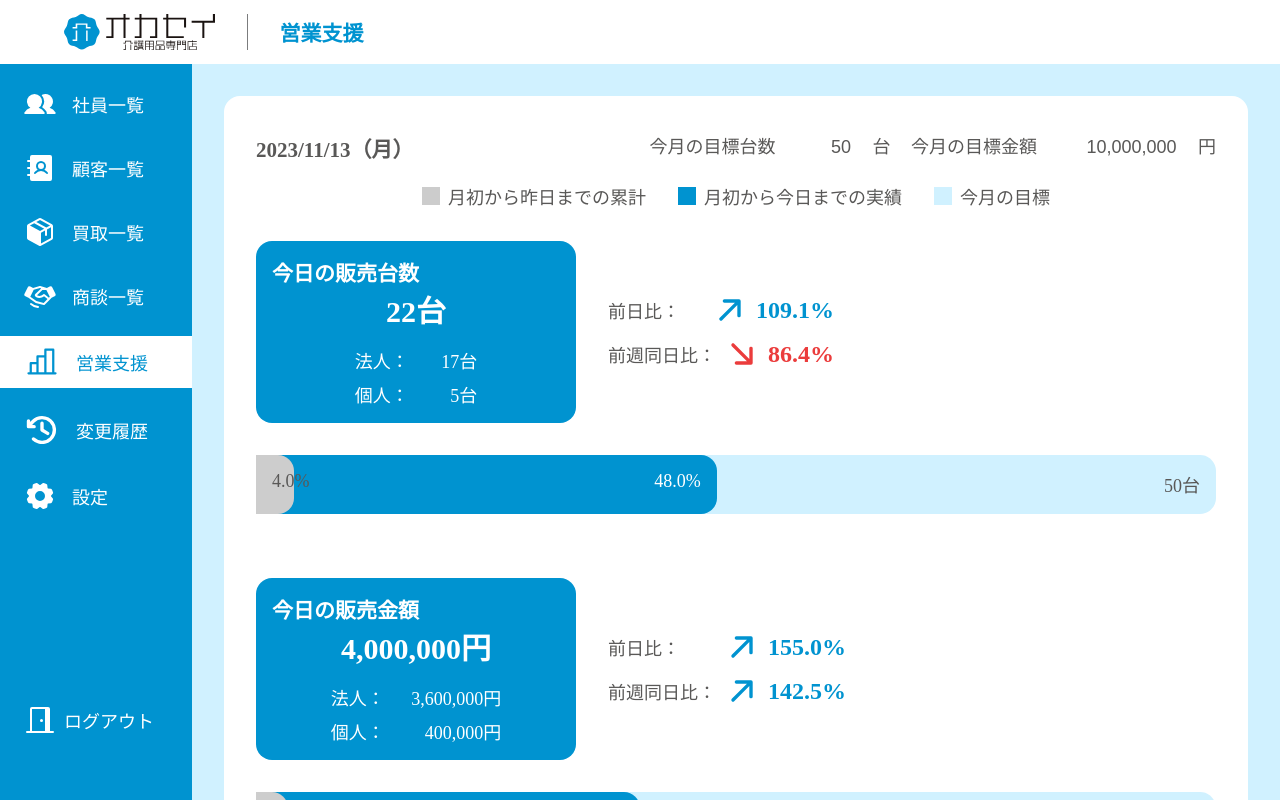
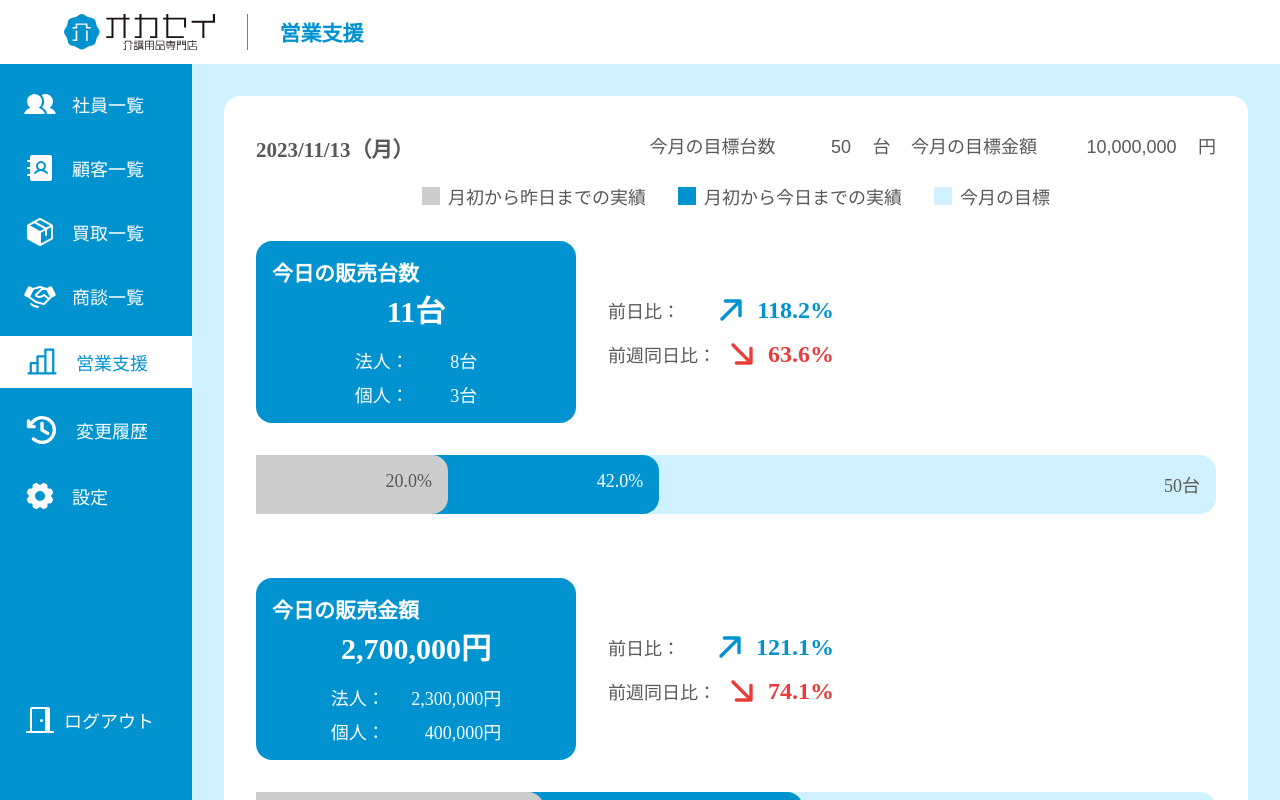
Before and after one commit to studioexu/okasei-business-create, a SvelteKit app: page /sales in a window 1280 px wide. Built offline with nearby package versions, Linux system fonts and the light colour scheme.

Commit message:
design: データ値を編集

```diff
--- a/src/routes/sales/+page.svelte
+++ b/src/routes/sales/+page.svelte
@@ -40,17 +40,17 @@
 	let monthlyTargets: Record<Item, number> = { amount: 50, revenue: 10000000 }
 
 	const todayData: Data = {
-		amounts: [17, 5],
-		revenues: [3600000, 400000]
+		amounts: [8, 3],
+		revenues: [2300000, 400000]
 	}
 
 	const yesterdayData: Data = {
-		amounts: [18, 2],
-		revenues: [1700000, 100000]
+		amounts: [7, 2],
+		revenues: [2100000, 30000]
 	}
 	const lastWeekDayData: Data = {
-		amounts: [16, 9],
-		revenues: [1600000, 700000]
+		amounts: [11, 4],
+		revenues: [2700000, 700000]
 	}
 
 	const comparisons: { label: string; data: Data }[] = [
@@ -58,7 +58,7 @@
 		{ label: '前週同日比', data: lastWeekDayData }
 	]
 
-	const pastTotalData: Record<Item, number> = { amount: 2, revenue: 30000 }
+	const pastTotalData: Record<Item, number> = { amount: 10, revenue: 3000000 }
 
 	const onInput = debounce((event: Event, item: Item) => {
 		const value = (<HTMLInputElement>event.target).value
@@ -103,7 +103,7 @@
 		</p>
 	</div>
 	<div class="description">
-		{#each ['月初から昨日までの累計', '月初から今日までの実績', '今月の目標'] as text}
+		{#each ['月初から昨日までの実績', '月初から今日までの実績', '今月の目標'] as text}
 			<p><span />{text}</p>
 		{/each}
 	</div>
```
